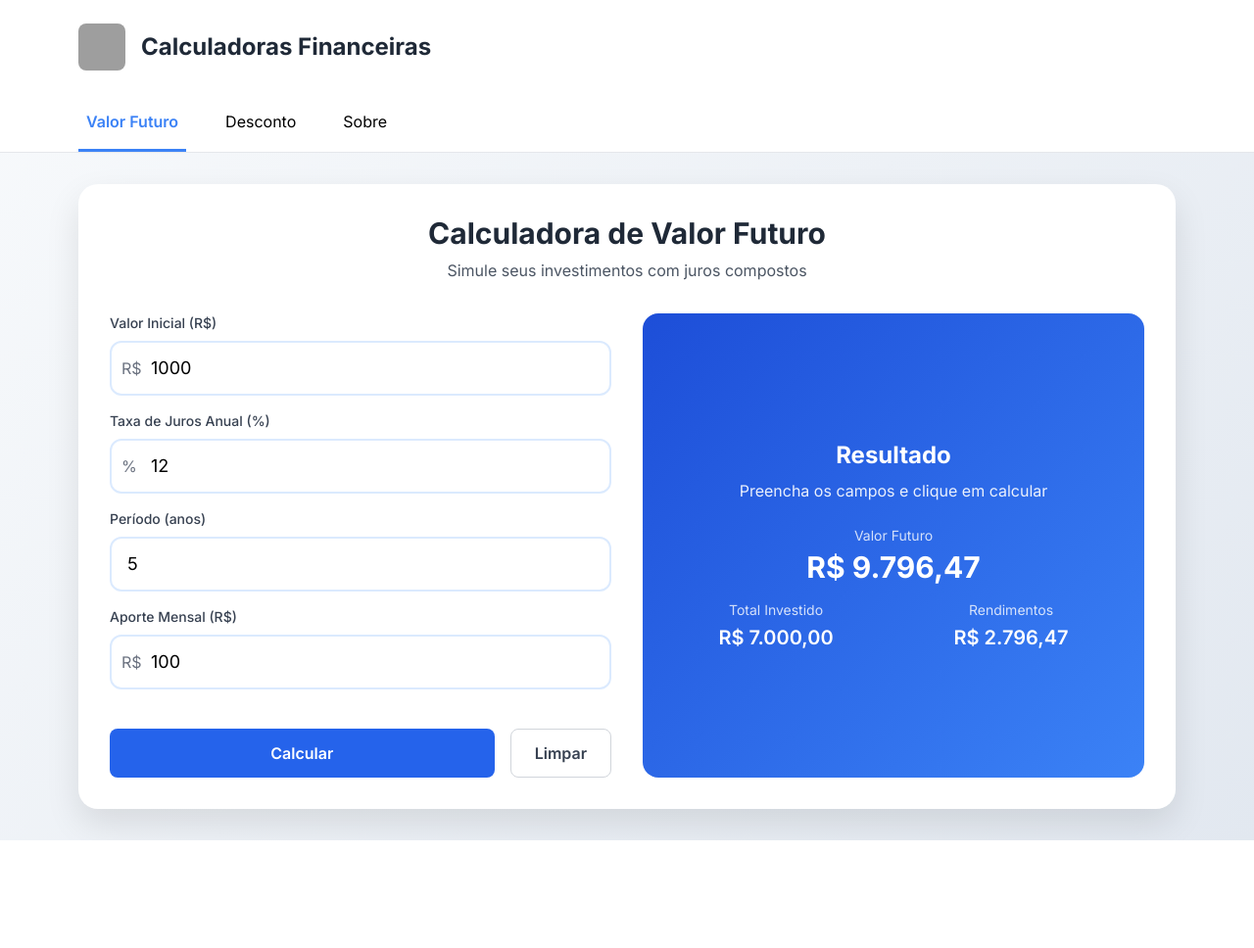
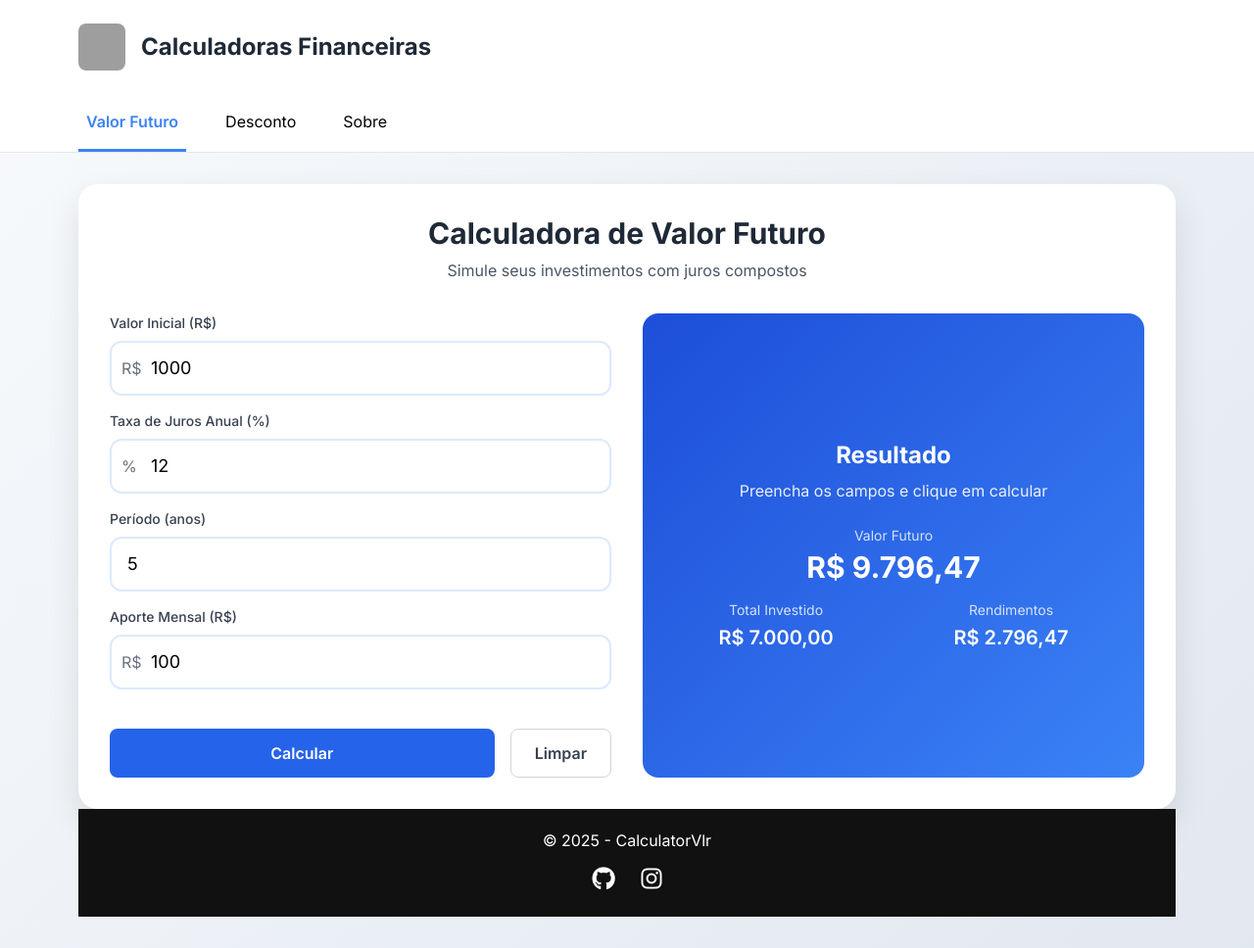
Before and after one commit to cryptitys/Calculadoravlfuturo, a plain HTML site: page index.html in a window 1280 px wide. Shown: the whole page at 98% size. Before the commit the page ends 858 px from the top, so only its background shows below. Drawn offline with nearby package versions, Linux system fonts and the light colour scheme; grey boxes are pictures that could not be loaded.

Commit message:
Update index.html

```diff
--- a/index.html
+++ b/index.html
@@ -4,8 +4,10 @@
     <meta charset="UTF-8">
     <meta name="viewport" content="width=device-width, initial-scale=1.0">
     <title>Calculadoras Financeiras</title>
+    <link rel="stylesheet" href="https://cdnjs.cloudflare.com/ajax/libs/font-awesome/6.4.0/css/all.min.css">
     <script src="https://cdn.tailwindcss.com"></script>
     <style>
+
         @import url('https://fonts.googleapis.com/css2?family=Inter:wght@300;400;500;600;700&display=swap');
 
         * {
@@ -312,6 +314,7 @@
                     </div>
                 </div>
 
+
                 <div class="bg-gray-50 p-6 rounded-xl">
                     <h3 class="text-xl font-semibold text-gray-800 mb-4">Próximas Calculadoras</h3>
                     <p class="text-gray-600 mb-4">Estamos trabalhando para adicionar mais calculadoras financeiras:</p>
@@ -324,6 +327,17 @@
                 </div>
             </div>
         </div>
+        <footer style="background:#111; color:#fff; text-align:center; padding:20px;">
+  <p>© 2025 - CalculatorVlr</p>
+  <div style="margin-top:10px;">
+    <a href="https://github.com/seuusuario" target="_blank" style="margin:0 10px; color:#fff; font-size:24px;">
+      <i class="fa-brands fa-github"></i>
+    </a>
+    <a href="https://instagram.com/seuusuario" target="_blank" style="margin:0 10px; color:#fff; font-size:24px;">
+      <i class="fa-brands fa-instagram"></i>
+    </a>
+  </div>
+        </footer>
     </main>
 
     <script>
```
